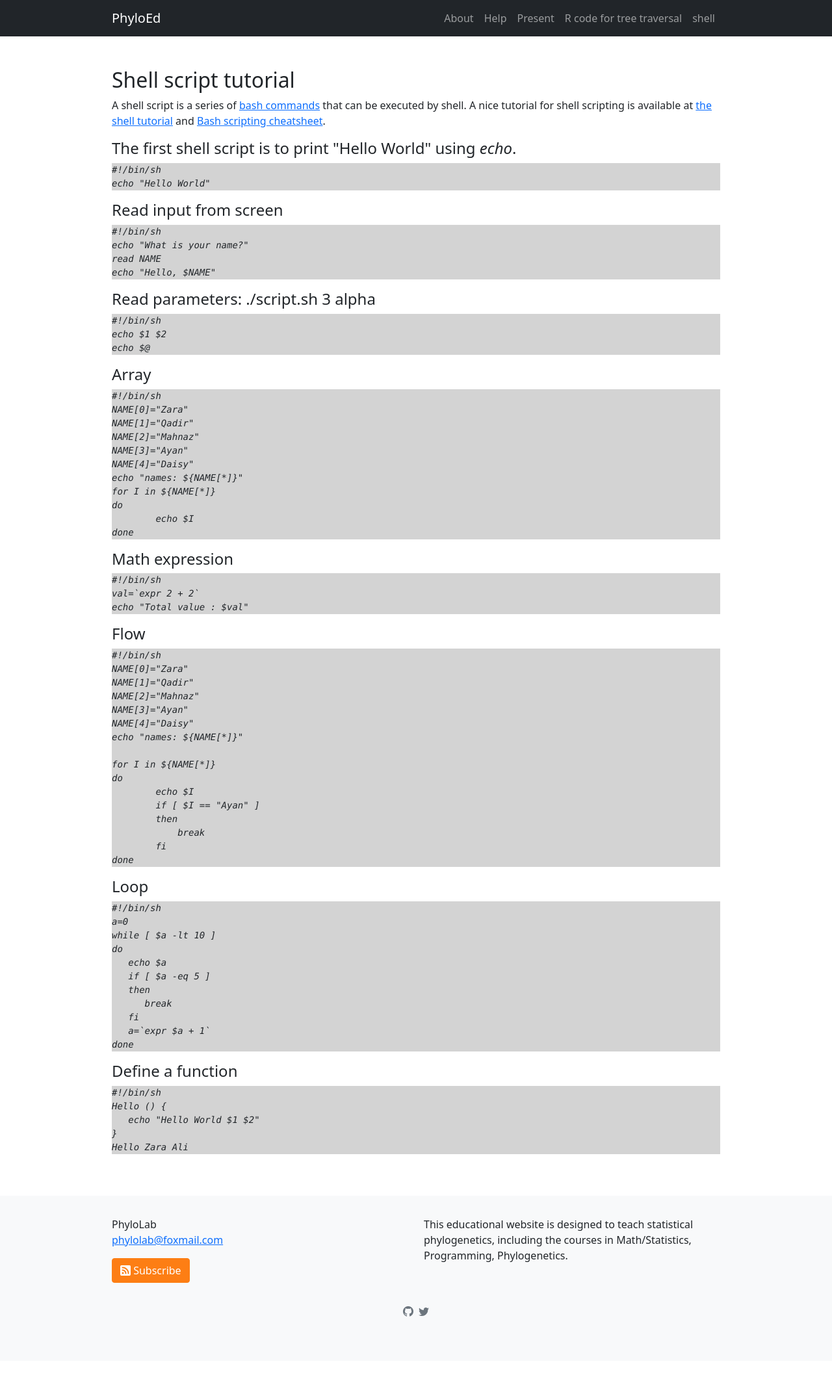
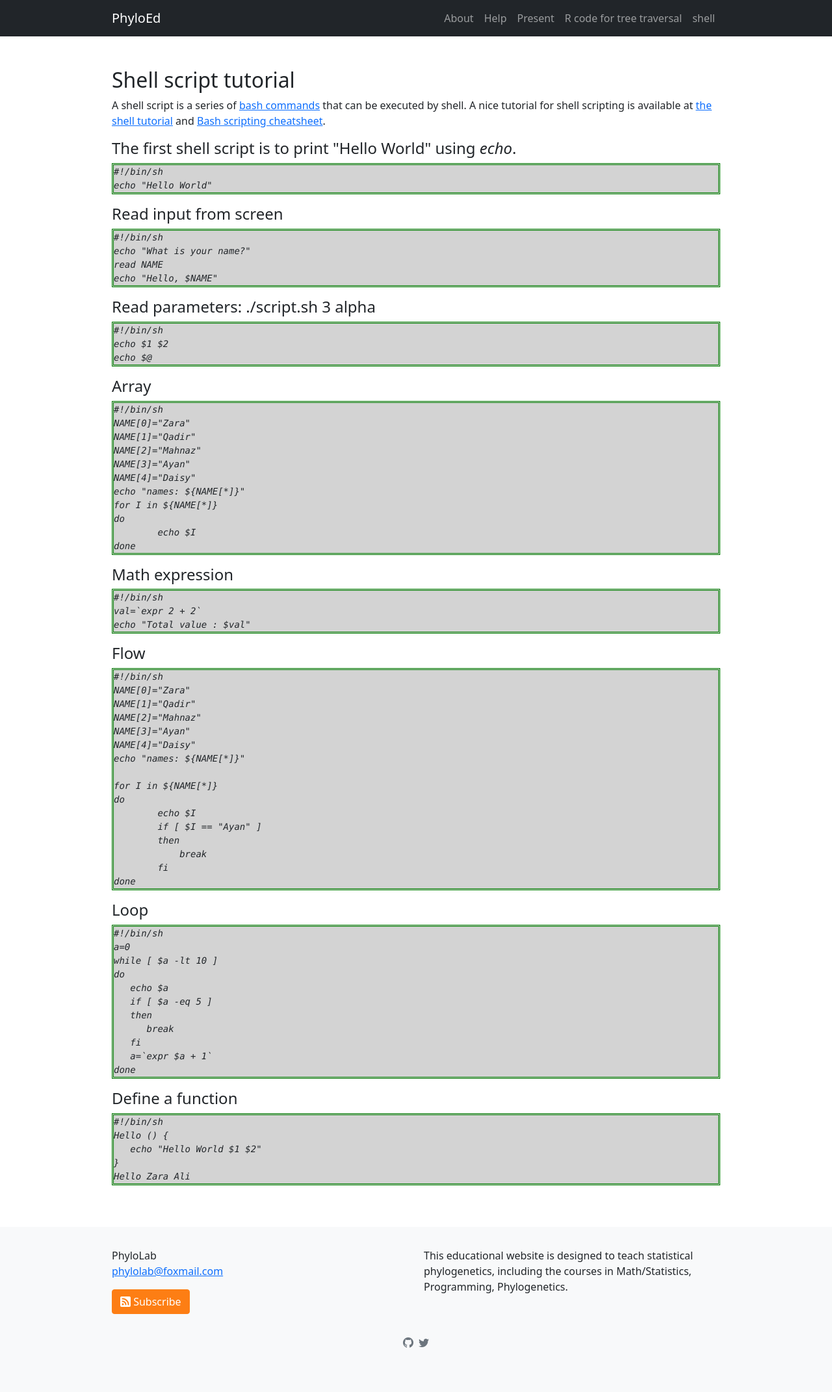
Before and after one commit to lliu1871/PhyEd, a Jekyll site: the page built from pages/test.html, in a window 1280 px wide. Shown: the whole page at 65% size. Built offline with Jekyll 4.4.1, drawn with Linux system fonts in a browser that asks for light colours; before the commit the page ends 2094 px from its top, so only the background shows below that.

Commit message:
Update _custom-styles.scss

```diff
--- a/_sass/_custom-styles.scss
+++ b/_sass/_custom-styles.scss
@@ -9,9 +9,10 @@ code {
       font-family: "Lucida Console", "Courier New", monospace;
       font-color: red;
       font-style: oblique;
-      font-size: 24px;
+      font-size: 14px;
 }
 
 pre {
       background: lightgrey;
+      border: double green;
 }
```
